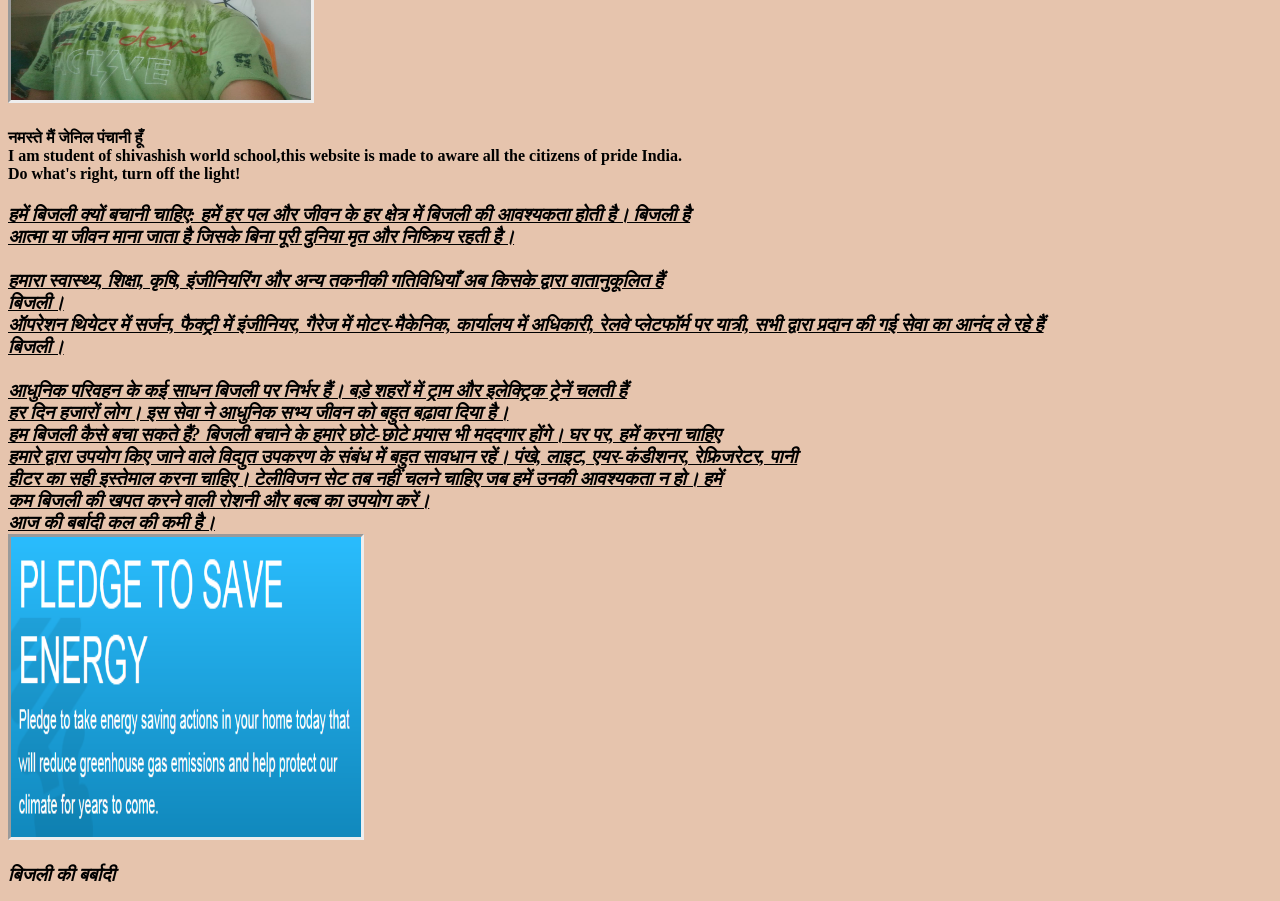
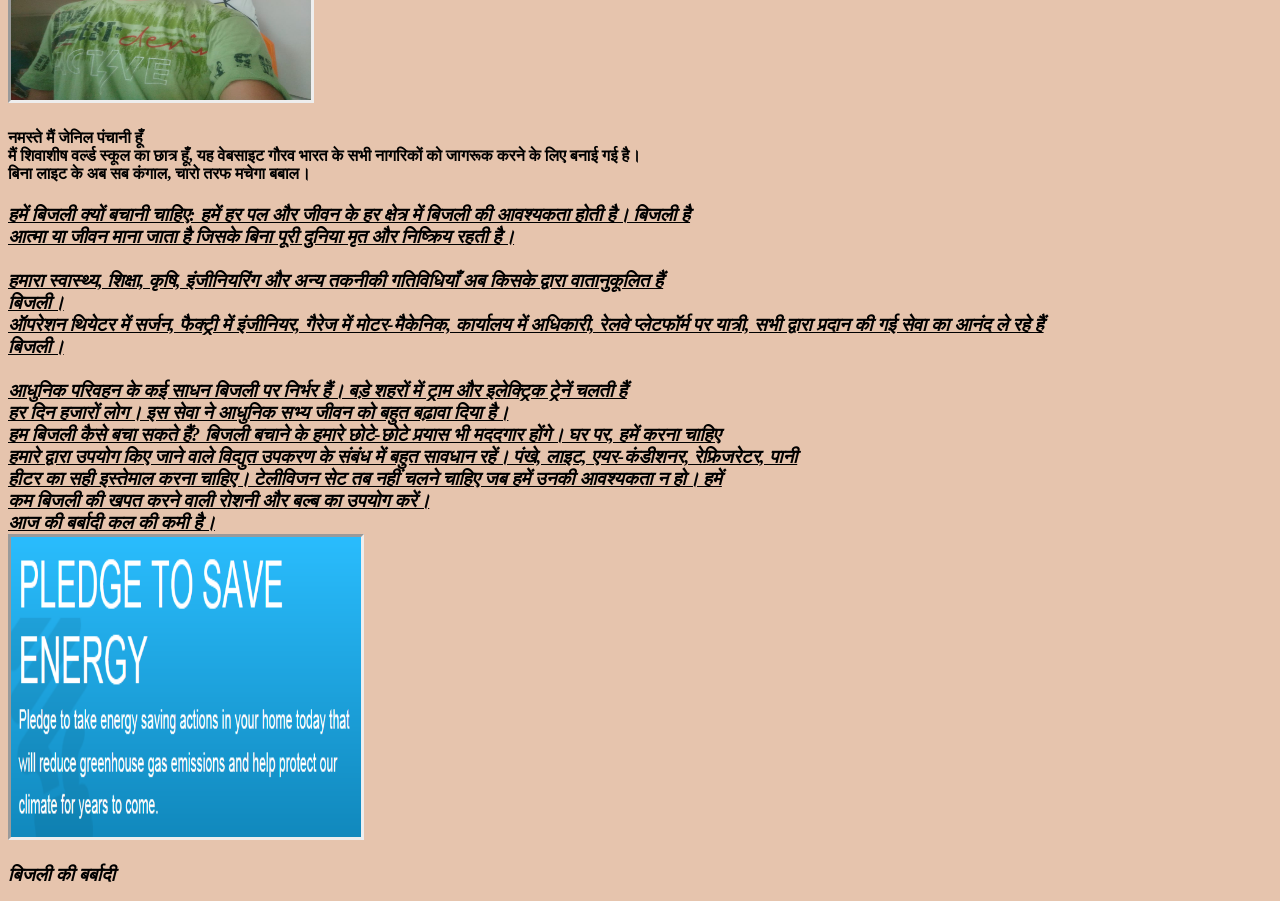
Before and after one commit to JenilPanchani/hindiproject, a plain HTML site: page index.html in a window 1280 px wide. Shown: the part 1180-2081 px from the top of the page. Drawn offline with Linux system fonts and the light colour scheme.

Commit message:
Update index.html

```diff
--- a/index.html
+++ b/index.html
@@ -63,8 +63,8 @@
 बिजली बचाओ योजना</em></strong></u> </h3>
     <img class="inset" src="jenil.png" width="300" height="300" background: darkblue;/></h4>
     <h4>नमस्ते मैं जेनिल पंचानी हूँ<br>
-    I am student of shivashish world school,this website is made to aware all the citizens of pride India.<br>
-    Do what's right, turn off the light!
+   मैं शिवाशीष वर्ल्ड स्कूल का छात्र हूँ, यह वेबसाइट गौरव भारत के सभी नागरिकों को जागरूक करने के लिए बनाई गई है।<br>
+    बिना लाइट के अब सब कंगाल, चारो तरफ मचेगा बबाल।
 
     <h3><u><strong><em>
        हमें बिजली क्यों बचानी चाहिए: हमें हर पल और जीवन के हर क्षेत्र में बिजली की आवश्यकता होती है। बिजली है<br>
```
